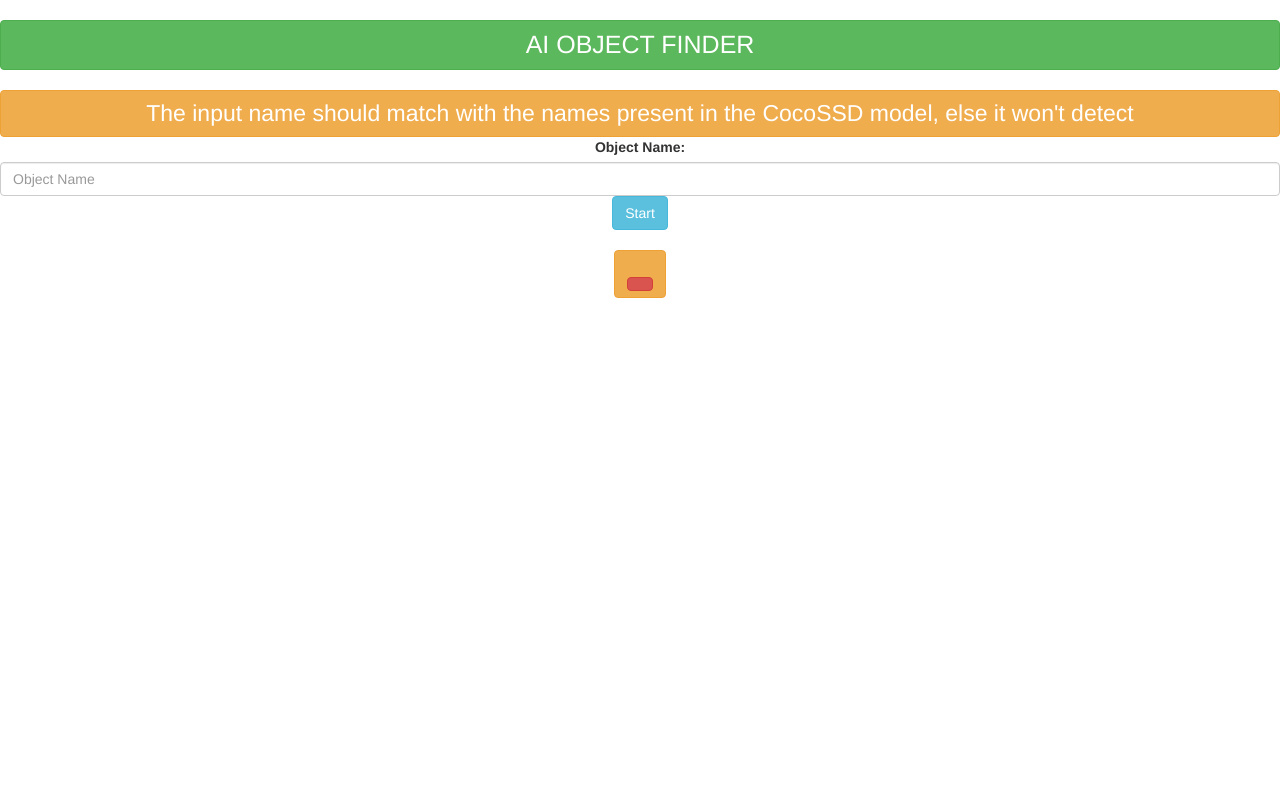
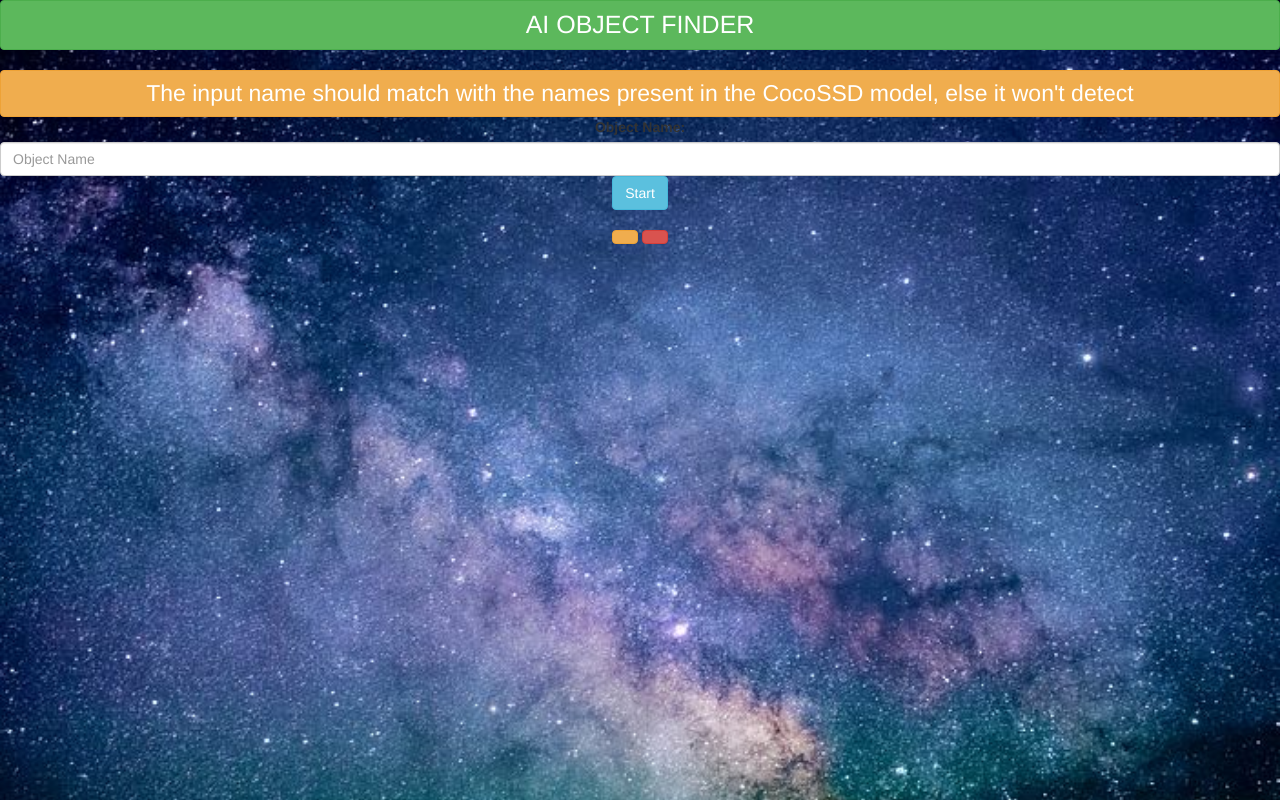
Before and after one commit to Saptarshi1104/AIObjectFinder1, a plain HTML site: page index.html in a window 1280 px wide. Drawn offline with nearby package versions, Linux system fonts and the light colour scheme; some packages are replaced by stand-ins of ours.

Commit message:
Add files via upload

```diff
--- a/index.html
+++ b/index.html
@@ -12,21 +12,21 @@
 
         <link rel="stylesheet" type="text/css" href="style.css">
     </head>
-    <body>
+    <body background="bg.jpg">
         <center>
             <h1 class="btn btn-success heading">AI OBJECT FINDER
                 <br>
-                <h2 class="btn btn-warning heading2">The input name should match with the names present in the CocoSSD model, else it won't detect</h3>
-            </h3>
+                <h2 class="btn btn-warning heading2">The input name should match with the names present in the CocoSSD model, else it won't detect</h2>
+            </h1>
             <br>
             <label>Object Name: </label>
             <br>
             <input class="form-control" type="text" placeholder="Object Name">
             <button class="btn btn-info" onclick="start()">Start</button>
             <br>
-            <h3 class="btn btn-warning" id="status"></button>
+            <h3 class="btn btn-warning" id="status"></h3>
             <span>
-                <h3 class="btn btn-danger" id="found"></button>
+                <h3 class="btn btn-danger" id="found"></h3>
             </span>
         </center>
     </body>
--- a/style.css
+++ b/style.css
@@ -5,6 +5,7 @@ background-position: center;
 .heading{
 width: 100%;
 font-size: 25px;
+margin: 0;
 }
 .heading2{
 width: 100%;
```
Also changed, not shown: bg.jpg (added).
